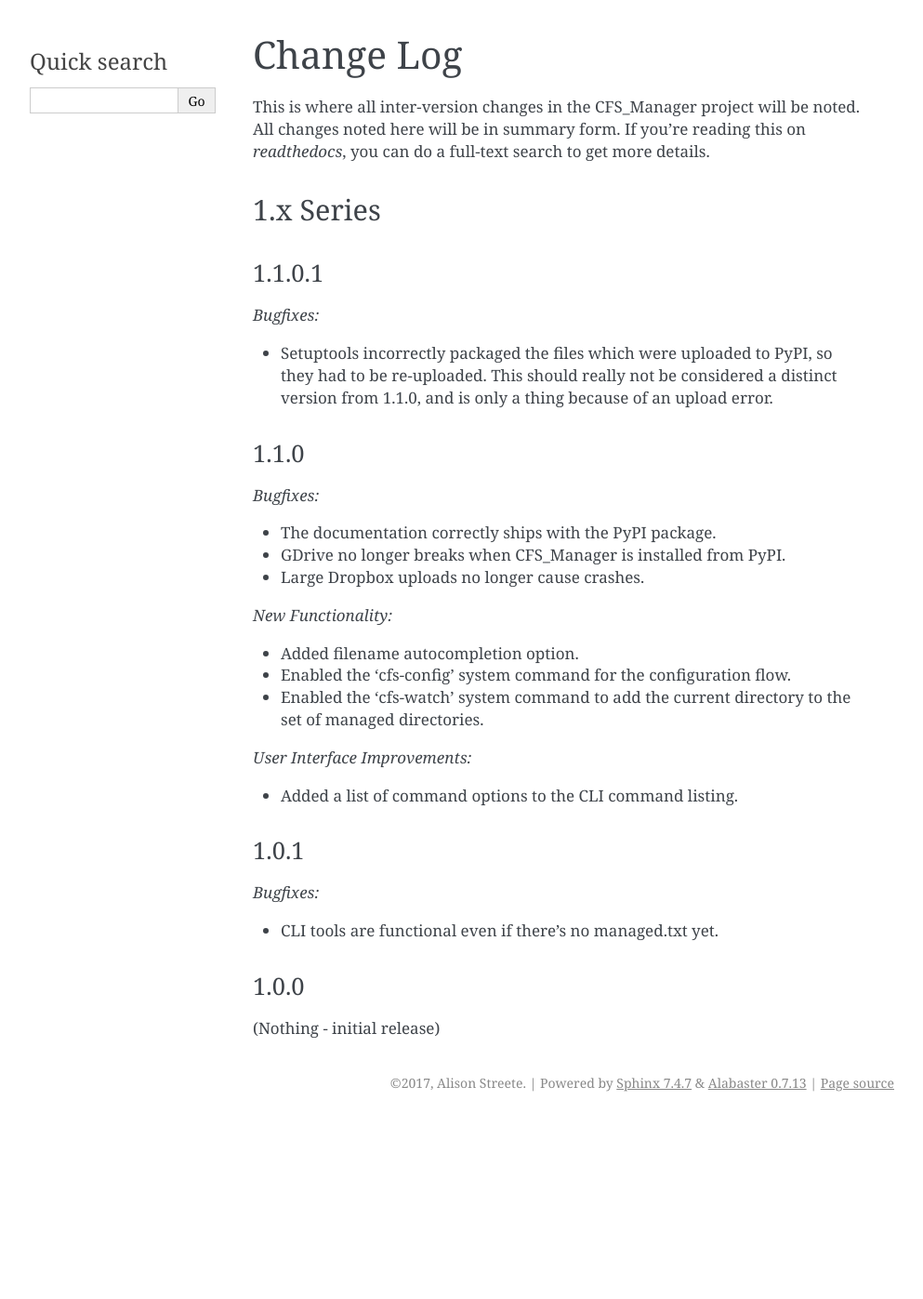
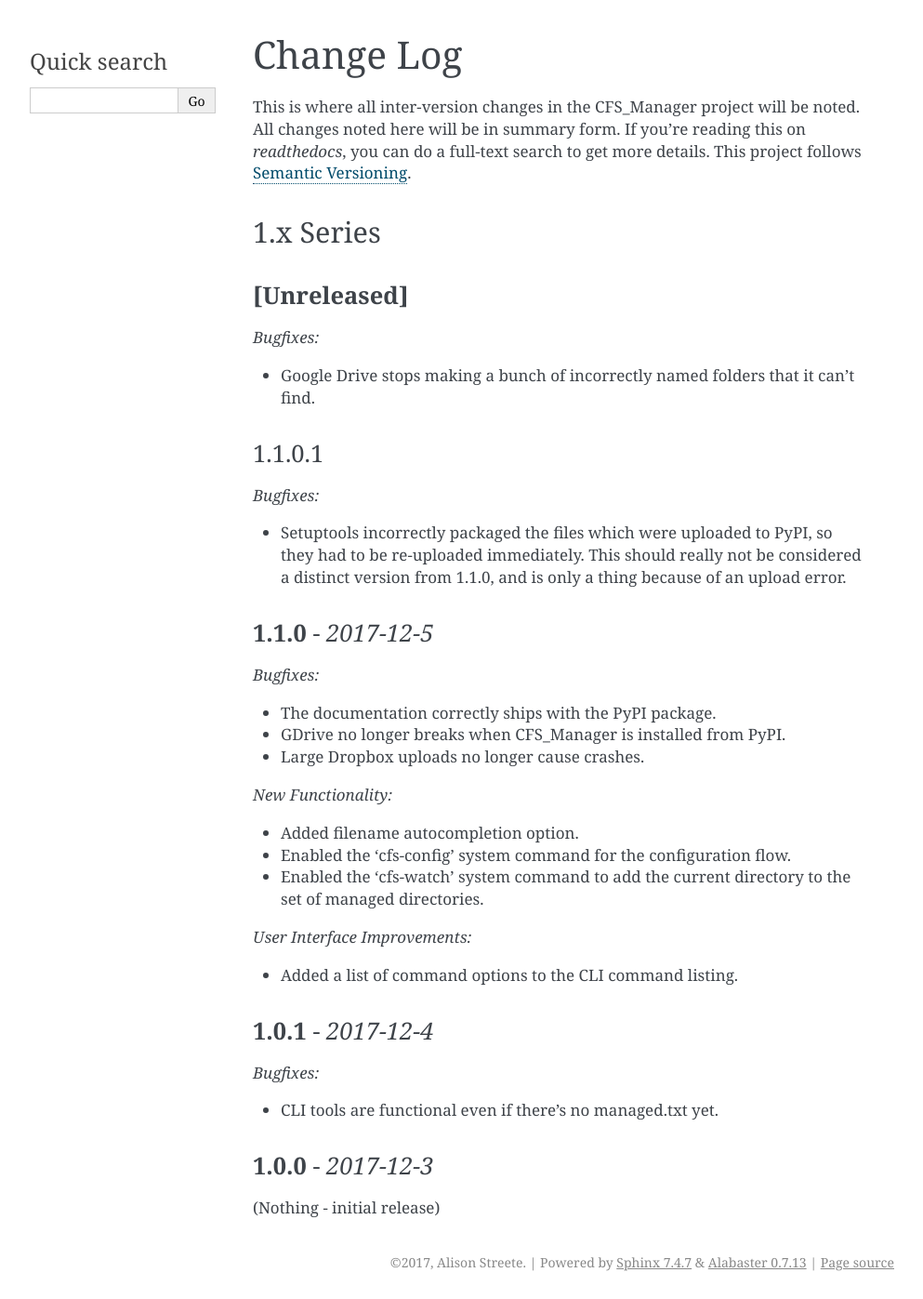
Before and after one commit to alisonstreete/cfs-manager, a Sphinx documentation site: the page built from docs/changelog.rst, in a window 1280 px wide. Shown: the whole page at 93% size, without its empty margins (148-1141 px from the left). Built offline with Sphinx 7.4.7, drawn with Linux system fonts in a browser that asks for light colours; before the commit the page ends 1204 px from its top, so only the background shows below that.

Commit message:
fixed gdrive folder-creation bug

```diff
--- a/docs/changelog.rst
+++ b/docs/changelog.rst
@@ -2,20 +2,27 @@
 Change Log
 **********
 
-This is where all inter-version changes in the CFS_Manager project will be noted. All changes noted here will be in summary form. If you're reading this on *readthedocs*, you can do a full-text search to get more details.
+This is where all inter-version changes in the CFS_Manager project will be noted. All changes noted here will be in summary form. If you're reading this on *readthedocs*, you can do a full-text search to get more details. This project follows `Semantic Versioning <http://semver.org/>`_.
 
 1.x Series
 ==========
+
+**[Unreleased]**
+----------------
+
+*Bugfixes:*
+
+* Google Drive stops making a bunch of incorrectly named folders that it can't find.
 
 1.1.0.1
 -------
 
 *Bugfixes:*
 
-* Setuptools incorrectly packaged the files which were uploaded to PyPI, so they had to be re-uploaded. This should really not be considered a distinct version from 1.1.0, and is only a thing because of an upload error.
+* Setuptools incorrectly packaged the files which were uploaded to PyPI, so they had to be re-uploaded immediately. This should really not be considered a distinct version from 1.1.0, and is only a thing because of an upload error.
 
-1.1.0
------
+**1.1.0** - *2017-12-5*
+-----------------------
 
 *Bugfixes:*
 
@@ -37,14 +44,14 @@ This is where all inter-version changes in the CFS_Manager project will be noted
 
 * Added a list of command options to the CLI command listing.
 
-1.0.1
------
+**1.0.1** - *2017-12-4*
+-----------------------
 
 *Bugfixes:*
 
 * CLI tools are functional even if there's no managed.txt yet.
 
-1.0.0
------
+**1.0.0** - *2017-12-3*
+-----------------------
 
 (Nothing - initial release)
```
Also changed, not shown: 1 other file.
